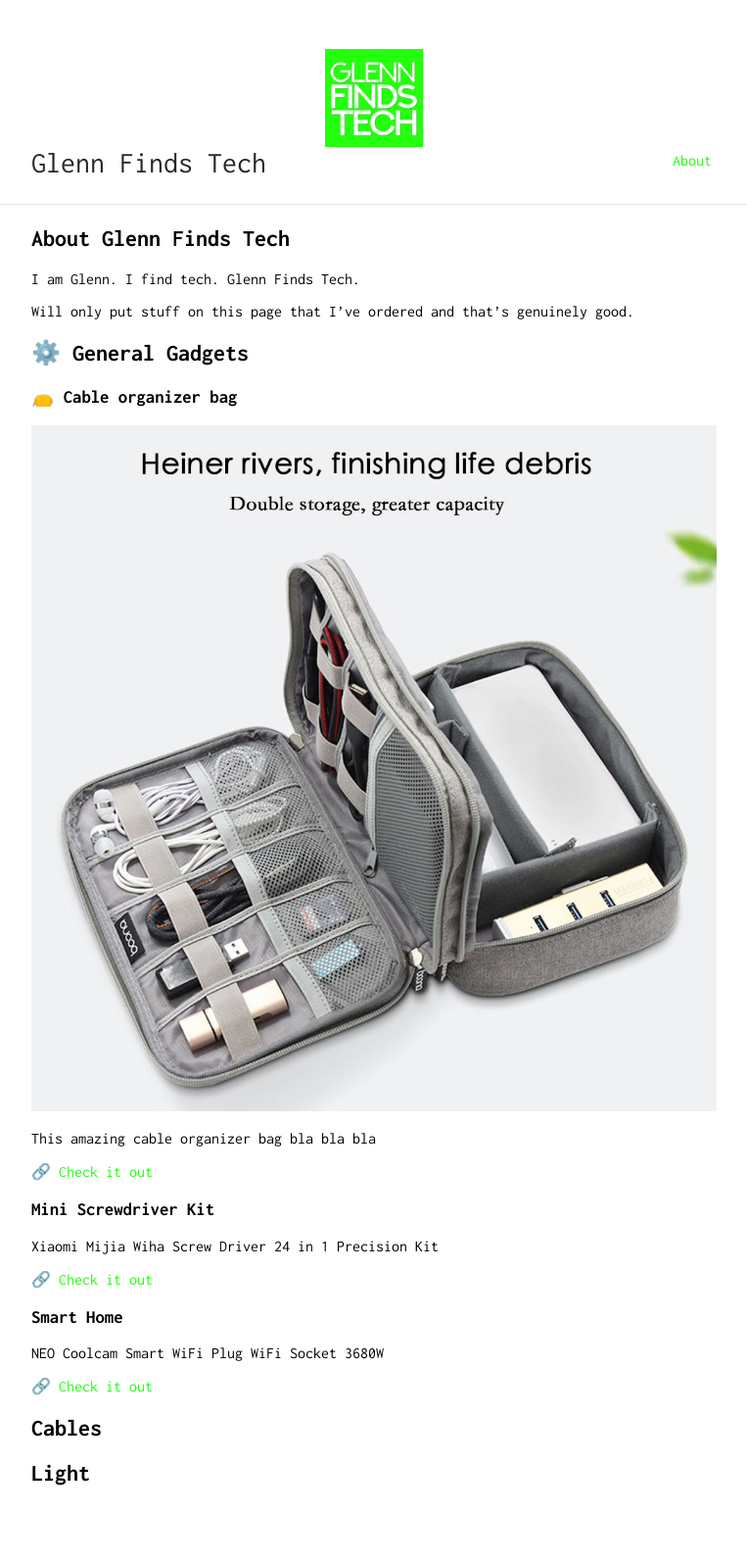
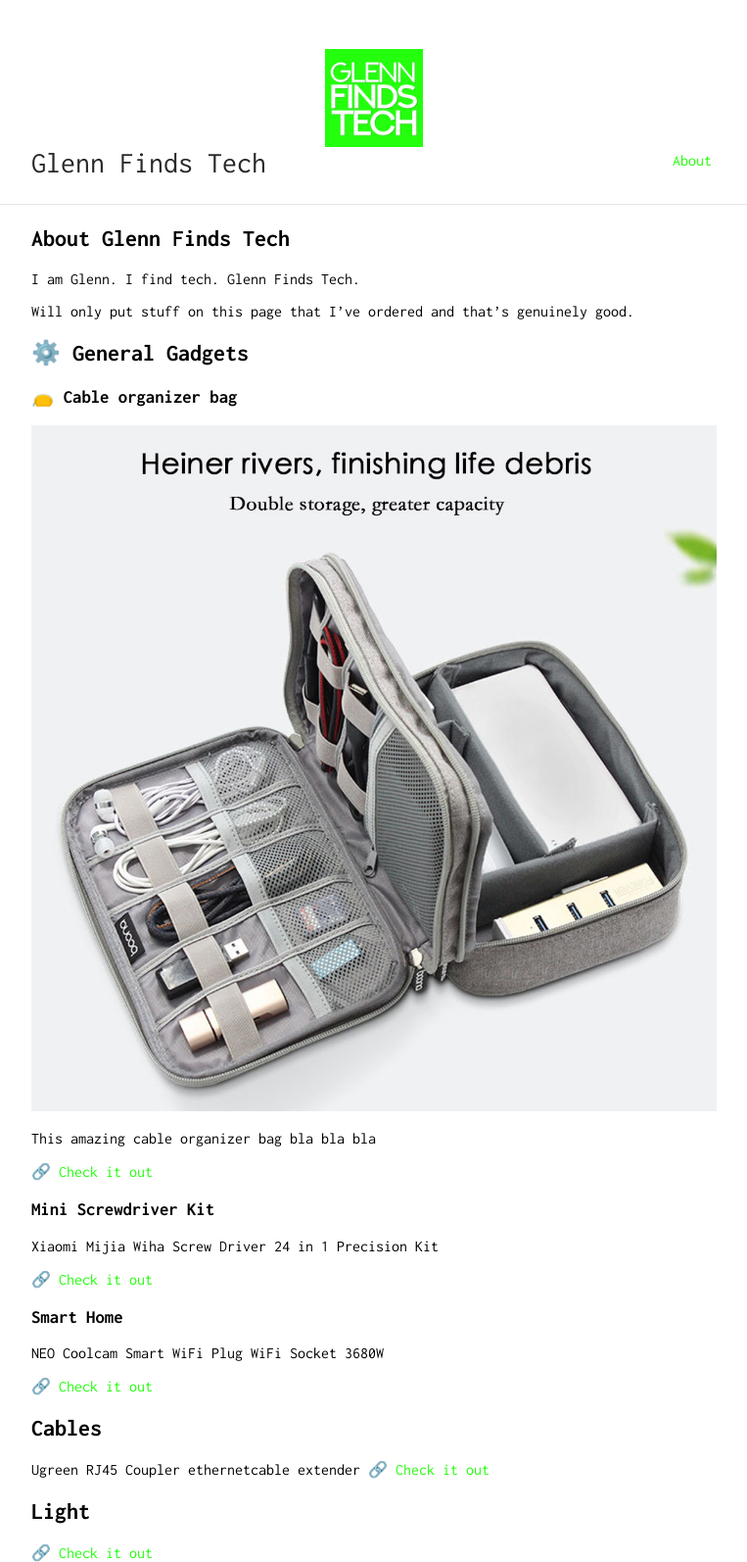
Before and after one commit to AtomicGlenn/GlennFindsTech, a Jekyll site: the page built from index.md, in a window 1280 px wide. Shown: the whole page at 98% size, without its empty margins (258-1021 px from the left). Built offline with Jekyll 4.4.1, drawn with Linux system fonts in a browser that asks for light colours; our own code applies the rules of GitHub Pages for plain Markdown files; before the commit the page ends 1516 px from its top, so only the background shows below that.

Commit message:
Update index.md

```diff
--- a/index.md
+++ b/index.md
@@ -32,4 +32,10 @@ NEO Coolcam Smart WiFi Plug WiFi Socket 3680W
 
 ## Cables
 
+Ugreen RJ45 Coupler ethernetcable extender
+🔗 [Check it out](http://s.click.aliexpress.com/e/EQveoADS)
+
 ## Light
+
+
+🔗 [Check it out]()
```
